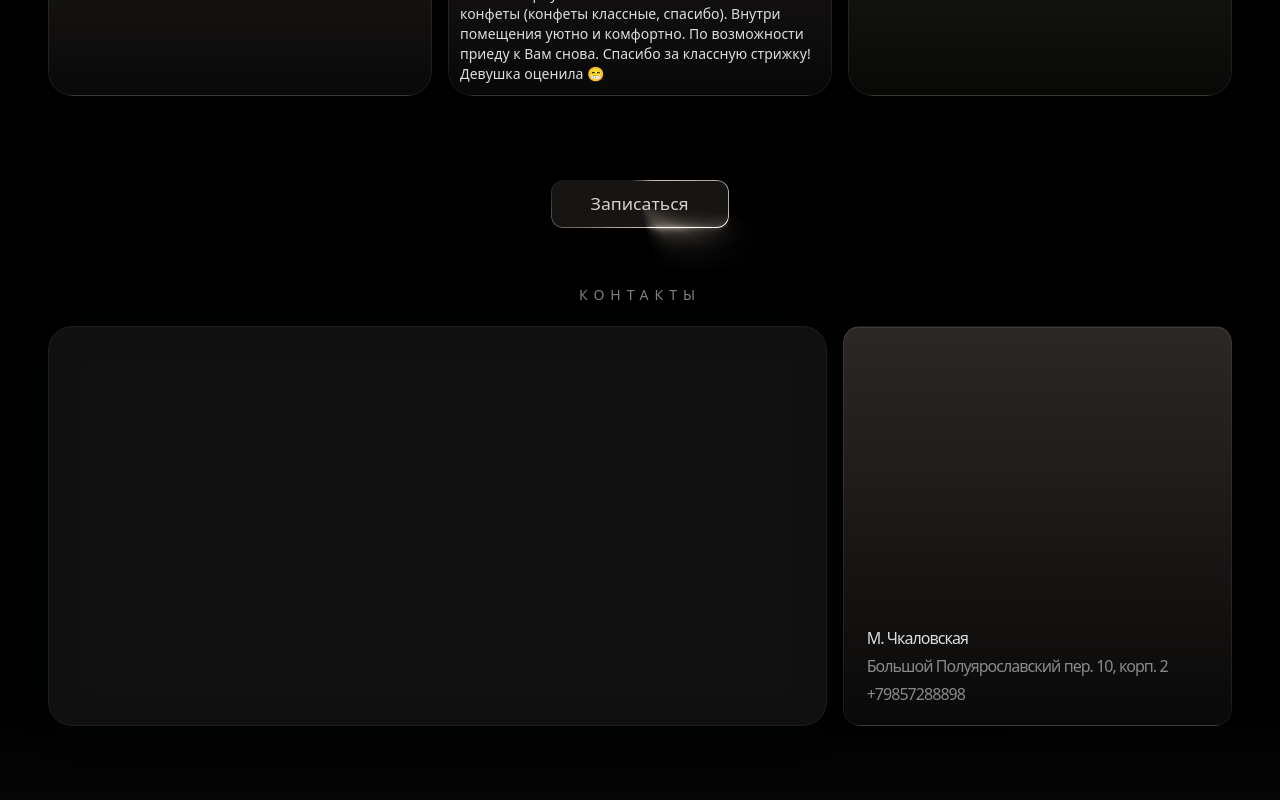
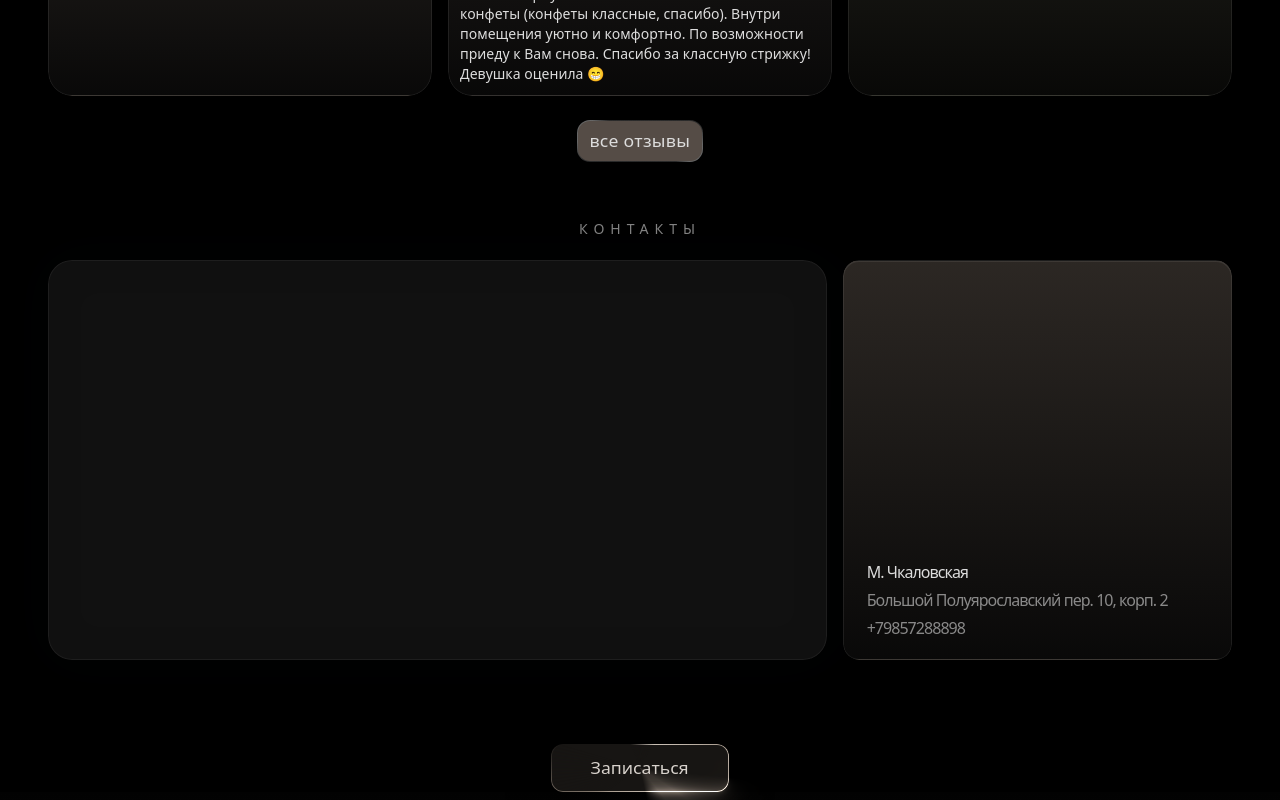
Before and after one commit to artemWu/svet-barbershop, a Next.js app: page /svet-barbershop/ in a window 1280 px wide. Shown: the part 2300-3100 px from the top of the page. Built offline with nearby package versions, Linux system fonts and the light colour scheme.

Commit message:
Polish contacts map and review links

```diff
--- a/app/globals.css
+++ b/app/globals.css
@@ -1423,6 +1423,8 @@ a {
 /* ADDRESS */
 
 .contacts-card__address {
+  display: block;
+
   color: #dddddd;
 
   font-size: 16px;
@@ -1432,6 +1434,13 @@ a {
   letter-spacing: -0.06em;
 
   opacity: 0.6;
+
+  text-decoration: none;
+}
+
+.contacts-card__address:focus-visible {
+  outline: 2px solid var(--accent);
+  outline-offset: 4px;
 }
 
 .contacts-card__phone {
@@ -1473,7 +1482,7 @@ a {
 
   filter:
     grayscale(0.55)
-    brightness(0.42)
+    brightness(0.605)
     contrast(1.2)
     saturate(1.2);
 }
--- a/app/page.tsx
+++ b/app/page.tsx
@@ -145,14 +145,14 @@ export default function Home() {
         <ReviewsSection />
       </Reveal>
 
+      {/* CONTACTS */}
+      <Reveal y={28}>
+        <ContactsSection />
+      </Reveal>
+
       {/* BOOKING */}
       <Reveal y={18}>
         <BookingSection />
-      </Reveal>
-
-      {/* CONTACTS */}
-      <Reveal y={28}>
-        <ContactsSection />
       </Reveal>
 
     </main>
--- a/components/ContactsSection.jsx
+++ b/components/ContactsSection.jsx
@@ -29,9 +29,14 @@ export default function ContactsSection() {
               М. Чкаловская
             </div>
 
-            <div className="contacts-card__address">
+            <a
+              className="contacts-card__address"
+              href="https://yandex.com/maps/org/svet/68361411731/"
+              target="_blank"
+              rel="noopener noreferrer"
+            >
               Большой Полуярославский пер. 10, корп. 2
-            </div>
+            </a>
 
             <a
               className="contacts-card__phone"
--- a/components/Footer.jsx
+++ b/components/Footer.jsx
@@ -51,7 +51,9 @@ export default function Footer() {
           </a>
 
           <a
-            href="#contacts"
+            href="https://yandex.com/maps/org/svet/68361411731/"
+            target="_blank"
+            rel="noopener noreferrer"
             className="footer__link footer__link--address"
           >
             г. Москва, Большой Полуярославский пер. 10, корп. 2
--- a/components/ReviewsSection.jsx
+++ b/components/ReviewsSection.jsx
@@ -1,3 +1,5 @@
+import Button from "./button";
+
 const reviews = [
   {
     name: "Евгений",
@@ -103,6 +105,14 @@ export default function ReviewsSection() {
           </article>
         ))}
       </div>
+
+      <Button
+        href="https://yandex.com/maps/org/svet/68361411731/reviews/"
+        target="_blank"
+        rel="noopener noreferrer"
+      >
+        все отзывы
+      </Button>
     </section>
   );
 }
--- a/components/button.tsx
+++ b/components/button.tsx
@@ -1,16 +1,25 @@
 type ButtonProps = {
   children: React.ReactNode;
   href?: string;
+  target?: React.HTMLAttributeAnchorTarget;
+  rel?: string;
 };
 
 export default function Button({
   children,
   href,
+  target,
+  rel,
 }: ButtonProps) {
   if (href) {
     return (
       <div className="button__glass">
-        <a className="button" href={href}>
+        <a
+          className="button"
+          href={href}
+          target={target}
+          rel={rel}
+        >
           <span className="button__text">
             {children}
           </span>
```
